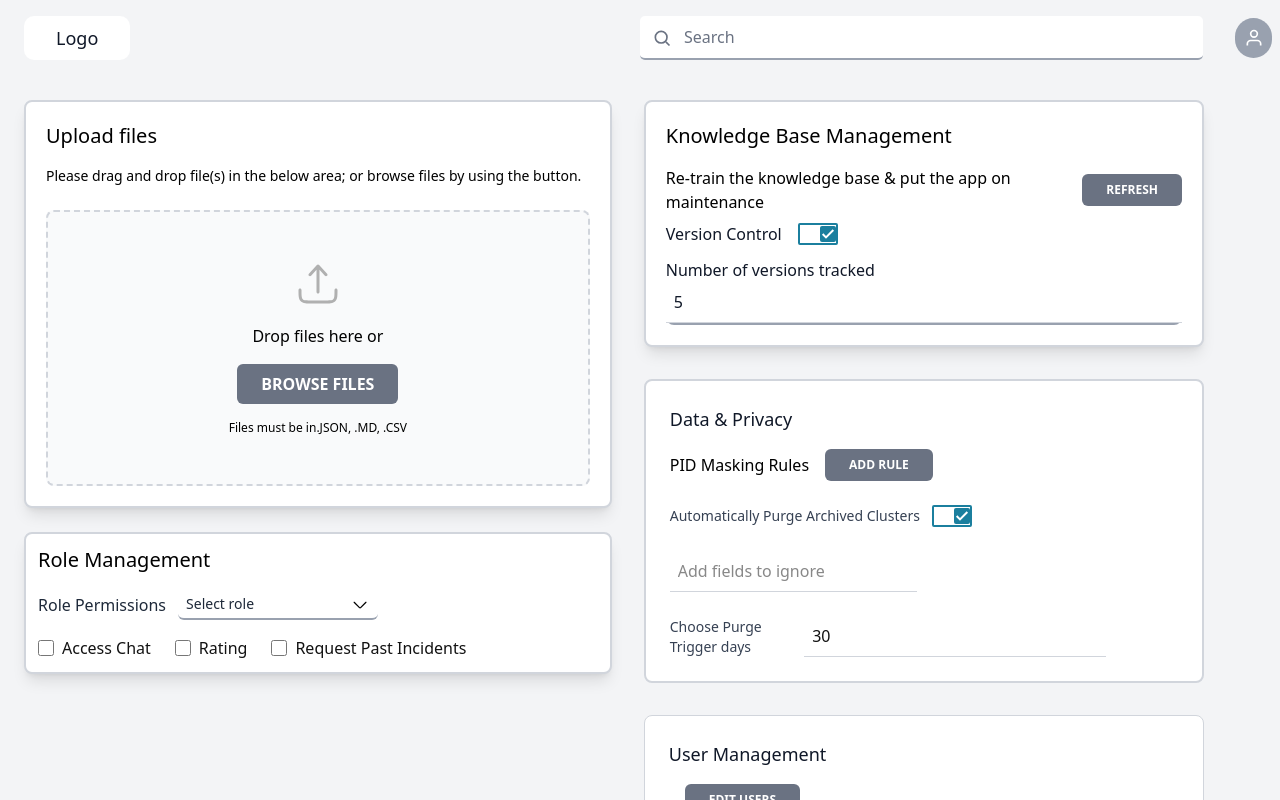
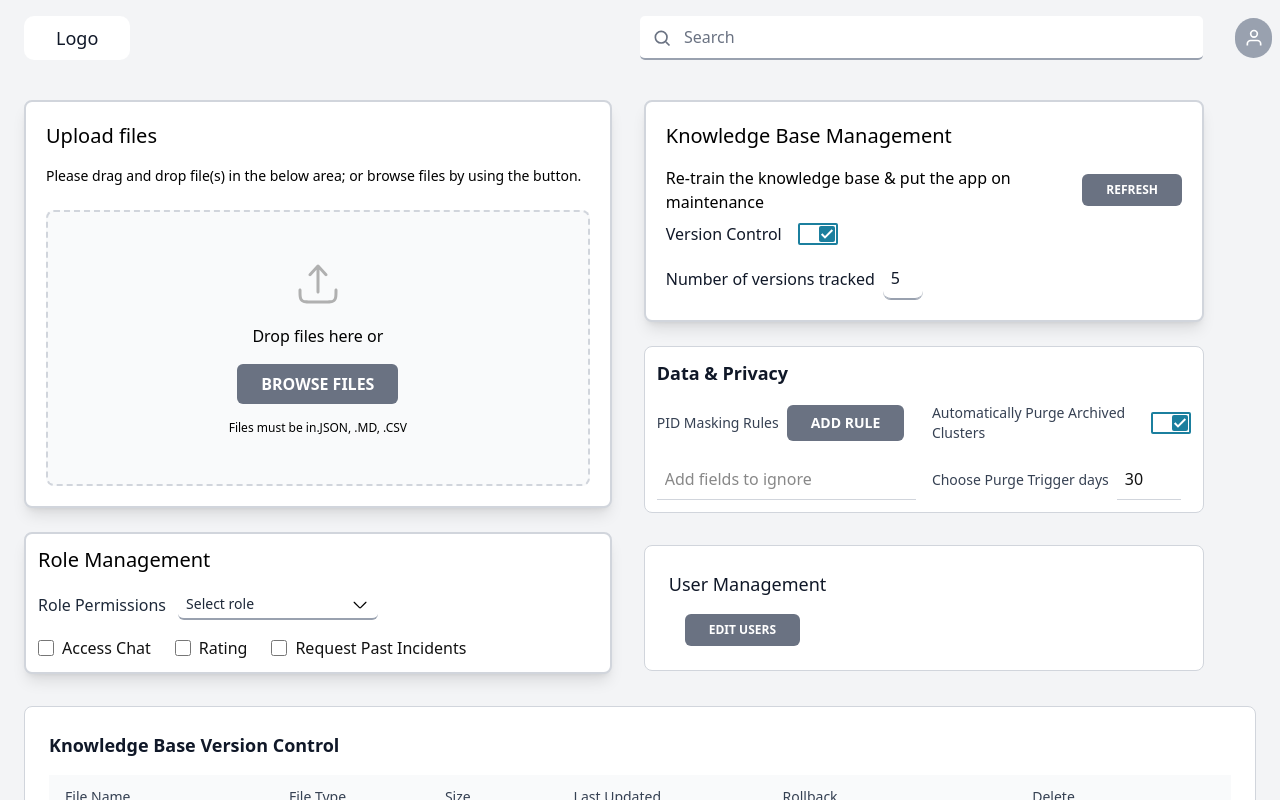
Before and after one commit to vigneshvaranasi/bot, a React (Vite) app in the folder frontend/: page /settings in a window 1280 px wide. Shown: the top 800 px of the page. Built offline with nearby package versions, Linux system fonts and the light colour scheme.

Commit message:
SettingsPage - DataPrivacy

```diff
--- a/frontend/src/components/ui/InputBox.tsx
+++ b/frontend/src/components/ui/InputBox.tsx
@@ -30,7 +30,7 @@ const InputBox = ({
   const variantClass = variantClasses[variant]
 
 return (
-    <div className={`relative w-full ${className}`}>
+  <div className={`relative ${className || 'w-full'}`}>
     {icon && (
       <div className='absolute left-3 top-1/2 -translate-y-1/2 text-gray-500'>
         {typeof icon === 'string' ? (
@@ -46,13 +46,14 @@ const InputBox = ({
       placeholder={placeholder}
       onChange={e => onChange(e.target.value)}
       onKeyDown={onKeyDown}
-        className={`w-full px-2 py-2 focus:outline-none transition ${
+      className={`px-2 py-2 focus:outline-none transition ${
         icon ? 'pl-10' : ''
-        } ${variantClass}`}
+      } ${variantClass} ${className || 'w-full'}`}
       style={{ backgroundColor: `#${backgroundColor}` }}
     />
   </div>
 )
+
 }
 
 export default InputBox
--- a/frontend/src/components/ui/Toggle.tsx
+++ b/frontend/src/components/ui/Toggle.tsx
@@ -28,7 +28,7 @@ const Toggle: React.FC<ToggleProps> = ({ enabled, onChange, label, id }) => {
 
           <div
             className={`absolute top-[1px] bottom-[1px] flex items-center justify-center w-4 rounded-[2px] transition-all duration-200
-              ${enabled ? "left-[20px] bg-[#1B7F9E]" : "left-[2px] bg-gray-600"}`}
+              ${enabled ? "left-[19px] bg-[#1B7F9E]" : "left-[2px] bg-gray-600"}`}
           >
           {enabled && (
             <svg
--- a/frontend/src/components/ui/UploadFiles.tsx
+++ b/frontend/src/components/ui/UploadFiles.tsx
@@ -11,6 +11,7 @@ interface UploadFilesProps {
   // <UploadFiles /> - No limit (unlimited files)
   // <UploadFiles maxFiles={5} /> - Limit to 5 files
   // <UploadFiles maxFiles={1} /> - Single file upload only
+  compact?: boolean;
 }
 
 const UploadFiles = ({
--- a/frontend/src/pages/Settings.page.tsx
+++ b/frontend/src/pages/Settings.page.tsx
@@ -33,6 +33,7 @@ const Settings: React.FC = () => {
   const [rating, setRating] = useState(false);
   const [requestPastIncidents, setRequestPastIncidents] = useState(false);
   const [versionControl, setVersionControl] = useState(true);
+  const [purgeEnabled, setPurgeEnabled] = useState(true);
 
 
   const roleOptions = [
@@ -180,69 +181,71 @@ const Settings: React.FC = () => {
                 </div>
 
                 {/* Number with underline treatment (like search/upload) */}
-                <div>
-                  <label className="block text-medium text-gray-900">
+                 <div className="flex items-center gap-2">
+                <label className="text-medium text-gray-900">
                 Number of versions tracked
                 </label>
 
-                  {/* input value + long underline */}
-                  <div className="flex items-end gap-4">
                 <InputBox
                 value={versionsTracked}
                 onChange={setVersionsTracked}
                 variant="primary"
                 type="number"
                 className="
-                        outline: none
-                        border-b-2
+                outline-none
+                border-b-1
                 border-gray-400
                 rounded-[8px]
                 px-0 py-0
                 text-medium
                 text-gray-900
-                      "/>
-                  </div>
+                w-10
+                "
+                />
+
               </div>
               </div>
 
+
              {/* Data & Privacy */}
-              <div className="mt-8 bg-white rounded-lg border-2 border-gray-300 p-6">
-                <h2 className="text-lg text-gray-900 mb-4">Data & Privacy</h2>
+              <div className="bg-white rounded-lg border border-gray-300 p-3">
+  <h2 className="text-lg font-semibold text-gray-900 mb-4">Data & Privacy</h2>
 
-                <div className="flex items-center flex-wrap gap-6">
-                  {/* PID Masking Rules + Button */}
-                  <div className="flex items-center">
-                    <span className="text-medium text-black">PID Masking Rules</span>
+  <div className="grid grid-cols-2 gap-4 items-center">
+    {/* Left col - PID Masking Rules */}
+    <div className="flex items-center gap-2">
+      <span className="text-sm font-medium text-gray-700">PID Masking Rules</span>
       <Button
         variant="secondary"
-                      className="ml-4 font-semibold text-xs px-4 py-1 transition-colors duration-200 bg-gray-500 hover:bg-gray-600 text-white rounded-md cursor-pointer"
+        className="bg-gray-300 text-white hover:bg-gray-500 text-sm px-2 py-1"
       >
         ADD RULE
       </Button>
     </div>
 
-                  {/* Toggle for Purge Archived Clusters */}
-                  <label className="flex items-center gap-3">
-                    <span className="text-sm text-gray-700">Automatically Purge Archived Clusters</span>
+    {/* Right col - Automatically Purge */}
+    <label className="flex items-center gap-2">
+      <span className="text-sm text-gray-700">
+        Automatically Purge Archived Clusters
+      </span>
       <Toggle
-                      id="purge-archived-clusters"
-                      enabled={true}
-                      onChange={() => {}}
+        enabled={purgeEnabled}
+        onChange={setPurgeEnabled}
+        id="purgeToggle"
       />
     </label>
 
-                  {/* InputBox for Add fields */}
-                  <div className="min-w-[200px]">
+    {/* Left col - Add fields */}
     <InputBox
       value={pidMaskingFields}
       onChange={setPidMaskingFields}
       placeholder="Add fields to ignore"
       variant="primary"
+      className="w-full"
     />
-                  </div>
 
-                  {/* Purge Days */}
-                  <div className="flex items-center gap-3">
+    {/* Right col - Purge Trigger Days */}
+    <div className="flex items-center gap-2">
       <span className="text-sm text-gray-700">Choose Purge Trigger days</span>
       <InputBox
         value={purgeDays}
@@ -254,6 +257,8 @@ const Settings: React.FC = () => {
     </div>
   </div>
 </div>
+
+
 
               {/* User Management */}
               <div className="mt-8 bg-white rounded-lg border border-gray-300 p-6">
```
Lines whose indentation alone changed are shown as unchanged.
